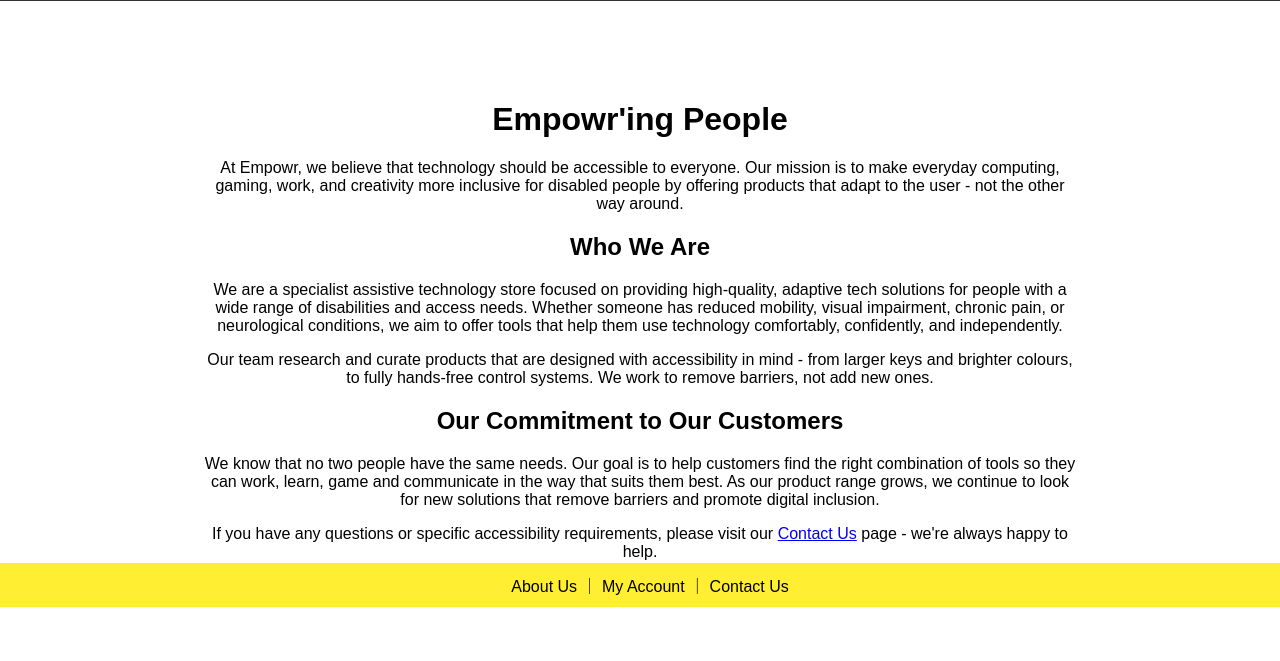
After one commit to Traumatic-bot/Empowr, a Django app: page /about-us/ in a window 1280 px wide. The commit adds this page. Shown: the part 193-854 px from the top of the page. Run offline with Django 5.2, Linux system fonts and the light colour scheme.

Commit message:
Basic about us and contact us page

```diff
--- a/store/urls.py
+++ b/store/urls.py
@@ -1,5 +1,6 @@
 from django.urls import path
 from django.contrib.auth import views as auth_views
+from django.views.generic import TemplateView
 from . import views
 
 urlpatterns = [
@@ -13,6 +14,9 @@
     path("signup/", views.signup_view, name="signup"),
     path("cart/", views.cart_view, name="cart"),
 
+    path("about-us/", TemplateView.as_view(template_name="store/about_us.html"), name="about_us"),
+    path("contact-us/", views.contact_us, name="contact_us"),
+
     path("dashboard/", views.dashboard_router, name="dashboard"),
     path("staff/dashboard/", views.staff_dashboard, name="staff_dashboard"),
     path("account/dashboard/", views.customer_dashboard, name="customer_dashboard"),
--- a/templates/base.html
+++ b/templates/base.html
@@ -200,9 +200,9 @@
 {% block footer %}
 <footer>
     <div class="footer-links" style="color: black;">
-        <a href="#" style="color: black; text-decoration: none;">Information</a> ｜
-        <a href="#" style="color: black; text-decoration: none;">My Account</a> ｜
-        <a href="#" style="color: black; text-decoration: none;">Support</a>
+        <a href="{% url 'about_us' %}" style="color: black; text-decoration: none;">About Us</a> ｜
+        <a href="{% url 'dashboard' %}" style="color: black; text-decoration: none;">My Account</a> ｜
+        <a href="{% url 'contact_us' %}" style="color: black; text-decoration: none;">Contact Us</a>
     </div>
 </footer>
 {% endblock footer %}
--- /dev/null
+++ b/templates/store/about_us.html
@@ -0,0 +1,45 @@
+{% extends "base.html" %}
+{% load static %}
+
+{% block title %}About Us{% endblock %}
+
+{% block content %}
+
+<main>
+    <h1>Empowr'ing People</h1>
+    <p>
+        At Empowr, we believe that technology should be accessible to everyone.
+        Our mission is to make everyday computing, gaming, work, and creativity
+        more inclusive for disabled people by offering products that adapt to
+        the user - not the other way around.
+    </p>
+
+    <h2>Who We Are</h2>
+    <p>
+        We are a specialist assistive technology store focused on providing
+        high-quality, adaptive tech solutions for people with a wide range of
+        disabilities and access needs. Whether someone has reduced mobility,
+        visual impairment, chronic pain, or neurological conditions, we aim to
+        offer tools that help them use technology comfortably, confidently,
+        and independently.
+    </p>
+    <p>
+        Our team research and curate products that are designed with accessibility
+        in mind - from larger keys and brighter colours, to fully hands-free
+        control systems. We work to remove barriers, not add new ones.
+    </p>
+
+    <h2>Our Commitment to Our Customers</h2>
+    <p>
+        We know that no two people have the same needs. Our goal is to help customers find
+        the right combination of tools so they can work, learn, game and communicate in the
+        way that suits them best. As our product range grows, we continue to look for new solutions
+        that remove barriers and promote digital inclusion.
+    </p>
+    <p>
+        If you have any questions or specific accessibility requirements, please visit our
+        <a href="{% url 'contact_us' %}">Contact Us</a> page - we're always happy to help.
+    </p>
+</main>
+
+{% endblock content %}
```
Also changed, not shown: store/views.py (+7 -0 lines), templates/store/contact_us.html (added, +37 -0 lines), templates/store/index.html (line endings or trailing spaces).
